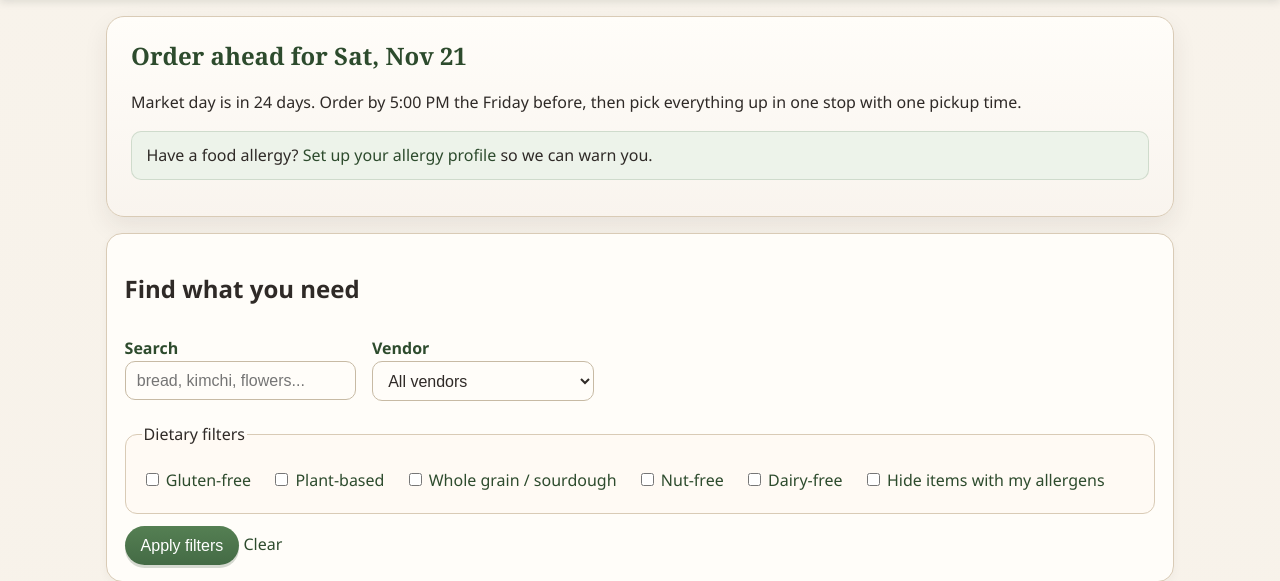
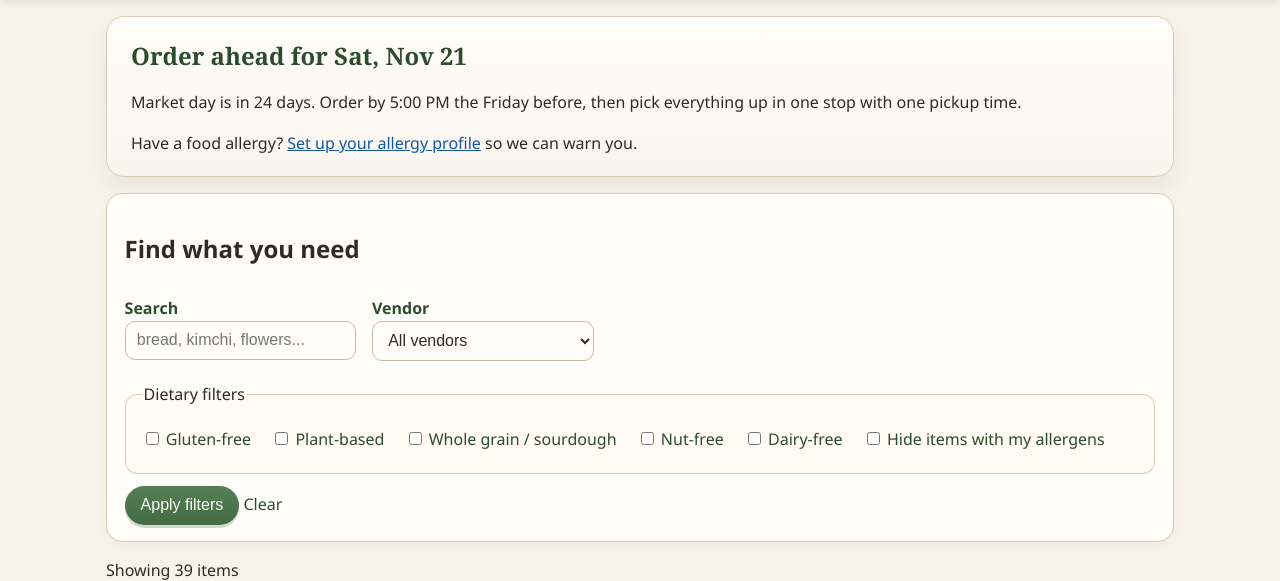
Before and after one commit to AarushV123/Intro-to-Programming-FBLA-2026-2027-, a Flask app: page / in a window 1280 px wide. Shown: the part 57-638 px from the top of the page. Run offline with Flask 3, Linux system fonts and the light colour scheme.

Commit message:
rid of green thing

```diff
--- a/static/style.css
+++ b/static/style.css
@@ -66,7 +66,8 @@ a:focus, button:focus, input:focus, select:focus { outline: 3px solid rgba(71, 1
   font-family: Georgia, "Times New Roman", serif;
   color: var(--green-dark);
 }
-.notice { background: var(--green-soft); padding: .7rem .9rem; border-radius: 10px; border: 1px solid rgba(71, 109, 70, 0.18); }
+.notice { margin-bottom: 0; }
+.notice a { color: #1558a6; text-decoration: underline; }
 
 .filters, .panel {
   background: var(--paper);
```
